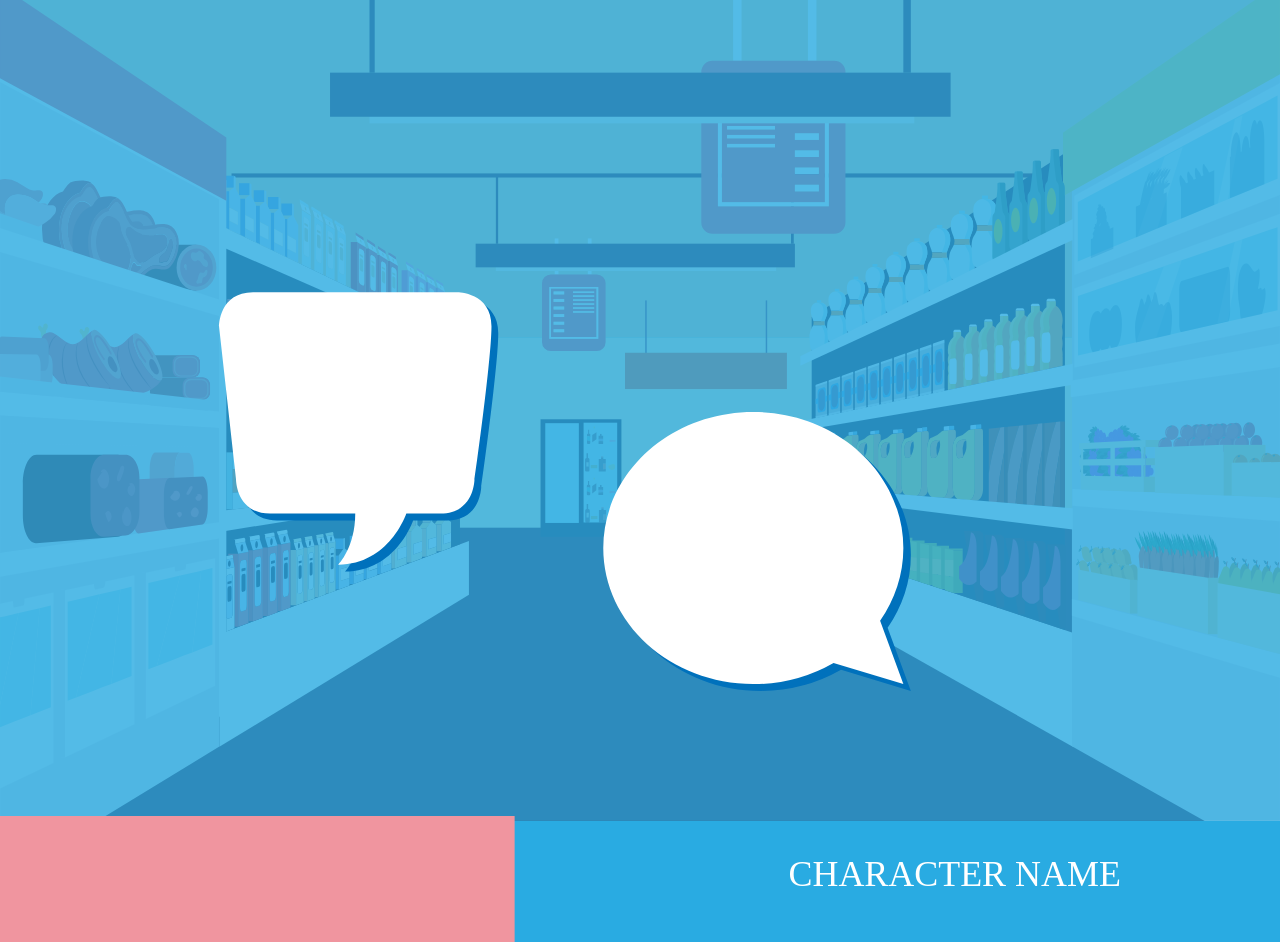
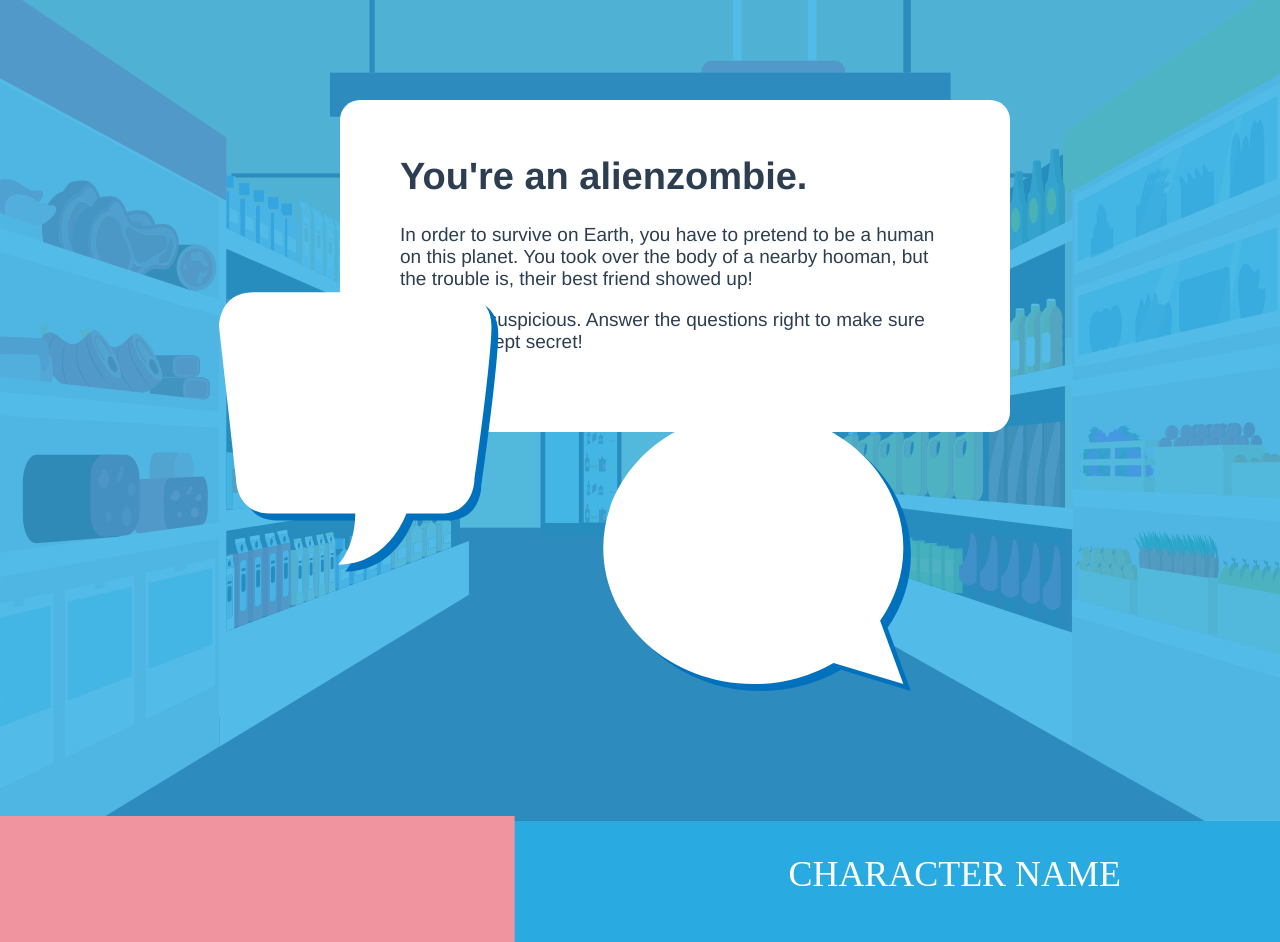
Before and after one commit to daviddarx/learn-vue-game, a Vue app in the folder aliengame/: page / in a window 1280 px wide. Built offline with nearby package versions, Linux system fonts and the light colour scheme; a web font is replaced by a local one.

Commit message:
feat(App) adds component for the start state

```diff
--- a/aliengame/src/App.vue
+++ b/aliengame/src/App.vue
@@ -1,5 +1,8 @@
 <template>
   <div id="app" class="container">
+    <GameStateStart></GameStateStart>
+
+    <section>
       <svg viewBox="0 -180 1628 1180" class="main">
         <defs>
           <clipPath id="bottom-clip">
@@ -59,13 +62,19 @@
           />
         </g>
       </svg>
+    </section>
   </div>
 </template>
 
 <script>
 import { mapState } from "vuex";
 
+import GameStateStart from "@/components/GameStateStart.vue";
+
 export default {
+  components: {
+    GameStateStart
+  },
   computed: {
     ...mapState([
       "uiState",
--- /dev/null
+++ b/aliengame/src/components/GameStateStart.vue
@@ -0,0 +1,20 @@
+<template>
+  <div class="modal">
+    <h1 id="header">You're an alienzombie.</h1>
+    <p>
+      In order to survive on Earth, you have to pretend to be a human on this
+      planet. You took over the body of a nearby hooman, but the trouble is,
+      their best friend showed up!
+    </p>
+    <p>
+      They look suspicious. Answer the questions right to make sure identity is
+      kept secret!
+    </p>
+  </div>
+</template>
+
+<script>
+export default {};
+</script>
+
+<style lang="scss" scoped></style>
```
Lines whose indentation alone changed are shown as unchanged.
